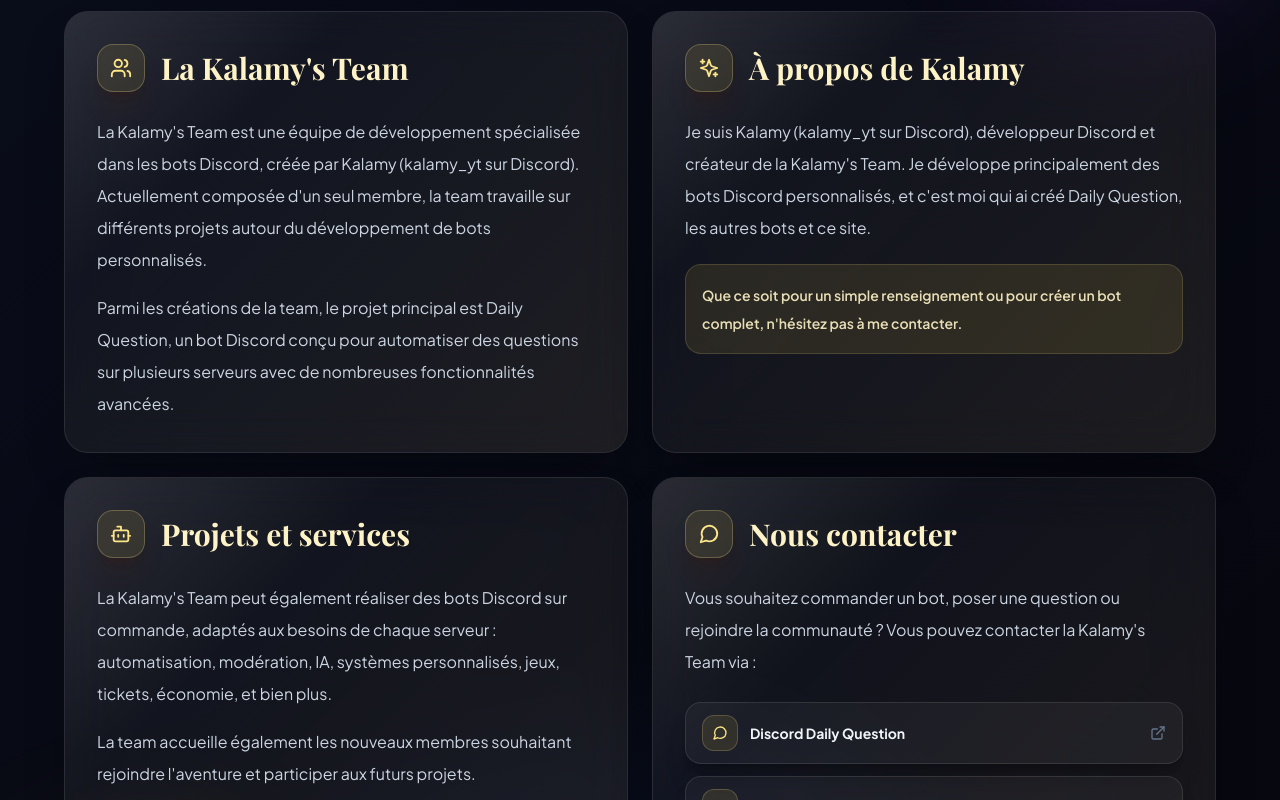
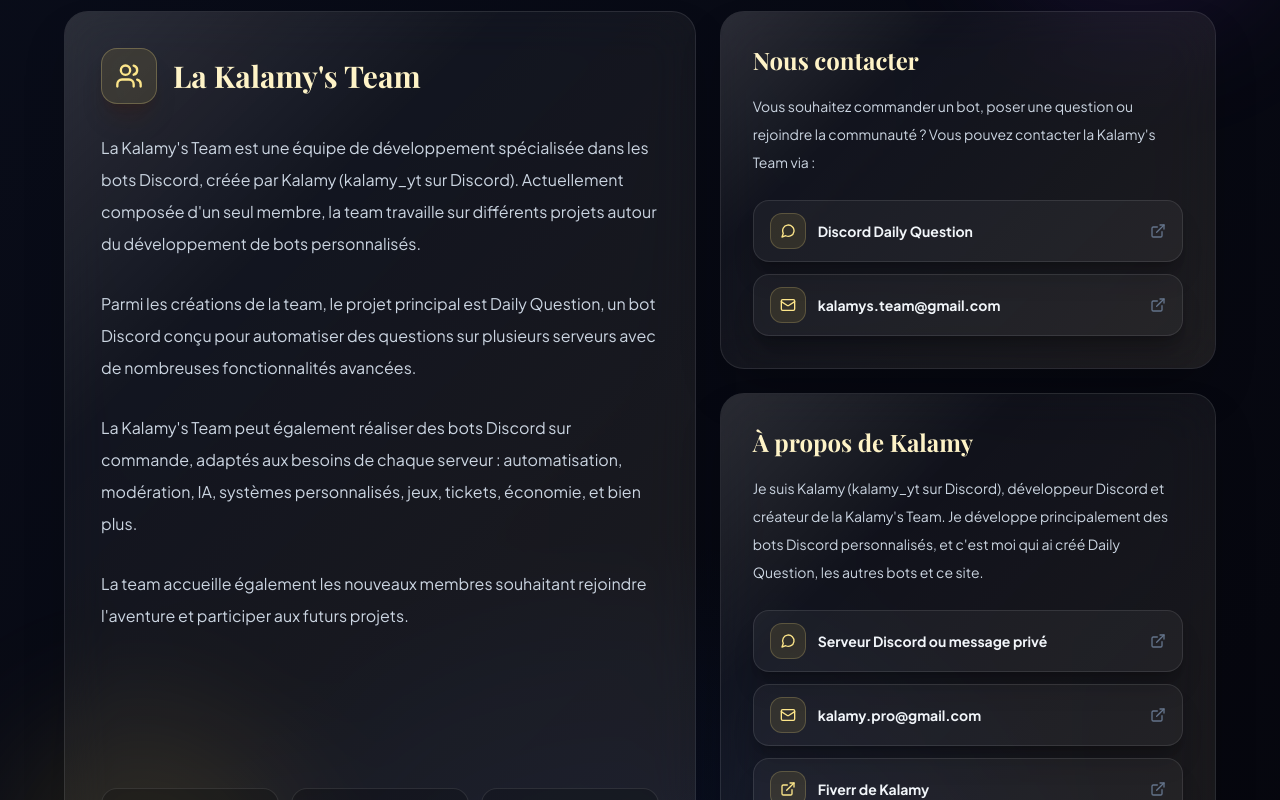
Before and after one commit to Kalamy-90/daily_question, a React (Vite) app: page / in a window 1280 px wide. Shown: the part 4880-5680 px from the top of the page. Built offline with nearby package versions, Linux system fonts and the light colour scheme.

Commit message:
Restore three block about layout

```diff
--- a/src/components/landing/AboutSection.jsx
+++ b/src/components/landing/AboutSection.jsx
@@ -22,27 +22,6 @@
   </a>
 );
 
-const AboutCard = ({ custom, icon: Icon, title, children, className = '' }) => (
-  <motion.article
-    custom={custom}
-    variants={itemAnimation}
-    initial="hidden"
-    whileInView="visible"
-    viewport={{ once: true, amount: 0.25 }}
-    className={`premium-card h-full ${className}`}
-  >
-    <div className="relative z-10 flex h-full flex-col p-7 sm:p-8">
-      <div className="mb-6 flex items-center gap-4">
-        <div className="flex h-12 w-12 shrink-0 items-center justify-center rounded-2xl border border-amber-200/25 bg-amber-300/10 p-3 text-amber-200 shadow-xl shadow-amber-950/20">
-          <Icon className="h-6 w-6" aria-hidden="true" />
-        </div>
-        <h3 className="font-display text-2xl font-bold text-amber-100 sm:text-3xl">{title}</h3>
-      </div>
-      {children}
-    </div>
-  </motion.article>
-);
-
 const AboutSection = () => {
   const { language } = useLanguage();
   const t = translations[language];
@@ -53,9 +32,6 @@
     { icon: Sparkles, text: about.highlights.dailyQuestion },
     { icon: UserPlus, text: about.highlights.joinTeam },
   ];
-
-  const teamIntro = about.teamParagraphs.slice(0, 2);
-  const servicesIntro = about.teamParagraphs.slice(2);
 
   return (
     <motion.section
@@ -76,29 +52,30 @@
           <p className="section-subtitle">{about.subtitle}</p>
         </div>
 
-        <div className="mx-auto grid max-w-6xl items-stretch gap-6 lg:grid-cols-2">
-          <AboutCard custom={0} icon={Users} title={about.teamTitle}>
-            <div className="space-y-4 text-base leading-8 text-slate-300">
-              {teamIntro.map((paragraph) => (
+        <div className="mx-auto grid max-w-6xl items-stretch gap-6 lg:grid-cols-[1.12fr_0.88fr]">
+          <motion.article
+            custom={0}
+            variants={itemAnimation}
+            initial="hidden"
+            whileInView="visible"
+            viewport={{ once: true, amount: 0.25 }}
+            className="premium-card h-full"
+          >
+            <div className="relative z-10 flex h-full flex-col p-7 sm:p-9">
+              <div className="mb-7 flex items-center gap-4">
+                <div className="flex h-14 w-14 shrink-0 items-center justify-center rounded-2xl border border-amber-200/25 bg-amber-300/10 text-amber-200 shadow-xl shadow-amber-950/20">
+                  <Users className="h-7 w-7" aria-hidden="true" />
+                </div>
+                <h3 className="font-display text-3xl font-bold text-amber-100">{about.teamTitle}</h3>
+              </div>
+
+              <div className="space-y-6 text-base leading-8 text-slate-300 sm:space-y-7">
+                {about.teamParagraphs.map((paragraph) => (
                   <p key={paragraph}>{paragraph}</p>
                 ))}
               </div>
-          </AboutCard>
 
-          <AboutCard custom={1} icon={Sparkles} title={about.kalamyTitle}>
-            <p className="text-base leading-8 text-slate-300">{about.kalamyDescription}</p>
-            <p className="mt-5 rounded-2xl border border-amber-200/15 bg-amber-300/10 p-4 text-sm font-semibold leading-7 text-amber-100/90">
-              {about.closing}
-            </p>
-          </AboutCard>
-
-          <AboutCard custom={2} icon={Bot} title={about.servicesTitle}>
-            <div className="space-y-4 text-base leading-8 text-slate-300">
-              {servicesIntro.map((paragraph) => (
-                <p key={paragraph}>{paragraph}</p>
-              ))}
-            </div>
-            <div className="mt-6 grid gap-3 sm:grid-cols-3 lg:grid-cols-1 xl:grid-cols-3">
+              <div className="mt-auto grid gap-3 pt-8 sm:grid-cols-3 sm:pt-10">
                 {highlights.map(({ icon: Icon, text }) => (
                   <div key={text} className="rounded-2xl border border-white/10 bg-black/20 p-4 text-sm font-semibold leading-6 text-slate-200">
                     <Icon className="mb-3 h-6 w-6 text-amber-200" aria-hidden="true" />
@@ -106,18 +83,50 @@
                   </div>
                 ))}
               </div>
-          </AboutCard>
+            </div>
+          </motion.article>
 
-          <AboutCard custom={3} icon={MessageCircle} title={about.contactTitle}>
-            <p className="mb-6 text-base leading-8 text-slate-300">{about.contactIntro}</p>
+          <div className="grid h-full gap-6">
+            <motion.aside
+              custom={1}
+              variants={itemAnimation}
+              initial="hidden"
+              whileInView="visible"
+              viewport={{ once: true, amount: 0.25 }}
+              className="premium-card"
+            >
+              <div className="relative z-10 p-7 sm:p-8">
+                <h3 className="font-display mb-4 text-2xl font-bold text-amber-100">{about.contactTitle}</h3>
+                <p className="mb-6 text-sm leading-7 text-slate-300">{about.contactIntro}</p>
                 <div className="grid gap-3">
                   <ContactLink href="https://discord.com/invite/wE6vjjCXW3" icon={MessageCircle}>{about.discordLabel}</ContactLink>
                   <ContactLink href="mailto:kalamys.team@gmail.com" icon={Mail}>kalamys.team@gmail.com</ContactLink>
+                </div>
+              </div>
+            </motion.aside>
+
+            <motion.aside
+              custom={2}
+              variants={itemAnimation}
+              initial="hidden"
+              whileInView="visible"
+              viewport={{ once: true, amount: 0.25 }}
+              className="premium-card"
+            >
+              <div className="relative z-10 p-7 sm:p-8">
+                <h3 className="font-display mb-4 text-2xl font-bold text-amber-100">{about.kalamyTitle}</h3>
+                <p className="mb-6 text-sm leading-7 text-slate-300">{about.kalamyDescription}</p>
+                <div className="grid gap-3">
                   <ContactLink href="https://discord.com/invite/wE6vjjCXW3" icon={MessageCircle}>{about.discordContactLabel}</ContactLink>
                   <ContactLink href="mailto:kalamy.pro@gmail.com" icon={Mail}>kalamy.pro@gmail.com</ContactLink>
                   <ContactLink href="https://fr.fiverr.com/s/DBp51wo" icon={ExternalLink}>{about.fiverrLabel}</ContactLink>
                 </div>
-          </AboutCard>
+                <p className="mt-6 rounded-2xl border border-amber-200/15 bg-amber-300/10 p-4 text-sm font-semibold leading-7 text-amber-100/90">
+                  {about.closing}
+                </p>
+              </div>
+            </motion.aside>
+          </div>
         </div>
       </div>
     </motion.section>
```
Also changed, not shown: src/lib/translations.js, 5 other files (tests, documents, lock files or other folders). Lines whose indentation alone changed are shown as unchanged.
